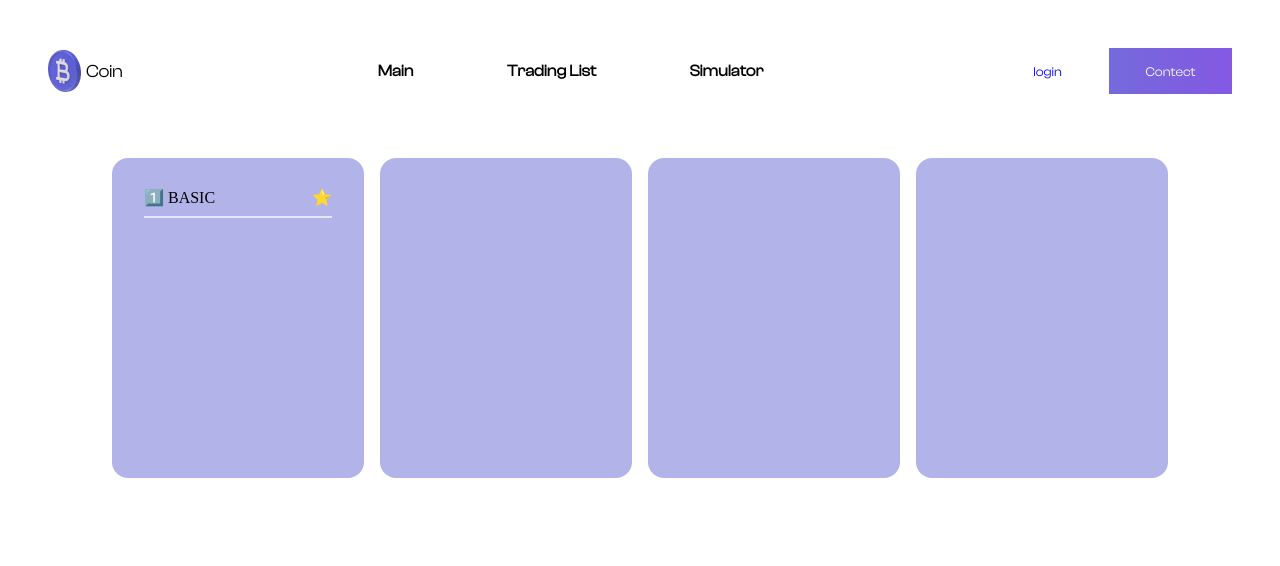
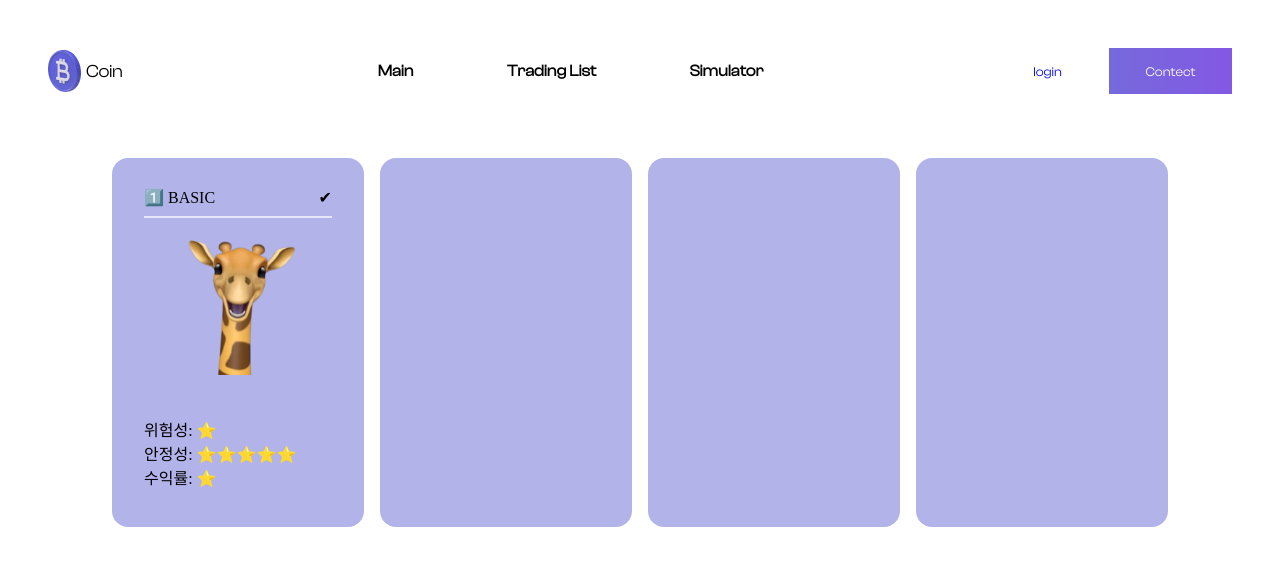
Before and after one commit to LeeSeungjae00/coin-front-end, a React (Create React App) app: page /admin in a window 1280 px wide. Shown: the top 566 px of the page. Built offline with nearby package versions, Linux system fonts and the light colour scheme.

Commit message:
[ADD] strategy card 디자인 초안 완성

```diff
--- a/src/components/adminPage/adminPage.module.scss
+++ b/src/components/adminPage/adminPage.module.scss
@@ -8,20 +8,42 @@
 
   .strategy {
     flex: 1;
-    height: 40vh;
     background-color: #5e60d27a;
     border-radius: 1rem;
+    display: flex;
+    flex-direction: column;
+
+    .cardHead {
+      padding: 2rem;
+      padding-bottom: 0.6rem;
+      display: flex;
+      justify-content: space-between;
+    }
 
     hr {
       margin: 0 2rem;
       border-style: solid;
       border-color: #ffffffab;
     }
-  }
-  .cardHead {
-    padding: 2rem;
-    padding-bottom: 0.6rem;
-    display: flex;
-    justify-content: space-between;
+    img {
+      padding: 1rem;
+      width: 60%;
+      align-self: center;
+    }
+
+    .imgContainer {
+      width: 100%;
+      display: flex;
+      justify-content: center;
+      padding: 1rem;
+      box-sizing: border-box;
+    }
+    .desc {
+      padding: 2rem;
+      box-sizing: border-box;
+      p {
+        padding-bottom: 0.5rem;
+      }
+    }
   }
 }
--- a/src/components/adminPage/adminPage.tsx
+++ b/src/components/adminPage/adminPage.tsx
@@ -1,5 +1,6 @@
 import React from "react";
 import styles from "./adminPage.module.scss";
+import Giraffe from "../../svgs/giraffe.svg";
 
 export default function AdminPage() {
   return (
@@ -8,9 +9,15 @@ export default function AdminPage() {
         <div className={styles.strategy}>
           <div className={styles.cardHead}>
             <p>1️⃣ BASIC</p>
-            <p>⭐️</p>
+            <p>✔</p>
           </div>
           <hr></hr>
+          <img src={Giraffe} alt="" />
+          <div className={styles.desc}>
+            <p>위험성: ⭐️</p>
+            <p>안정성: ⭐️⭐️⭐️⭐️⭐️</p>
+            <p>수익률: ⭐️</p>
+          </div>
         </div>
         <div className={styles.strategy}></div>
         <div className={styles.strategy}></div>
```
